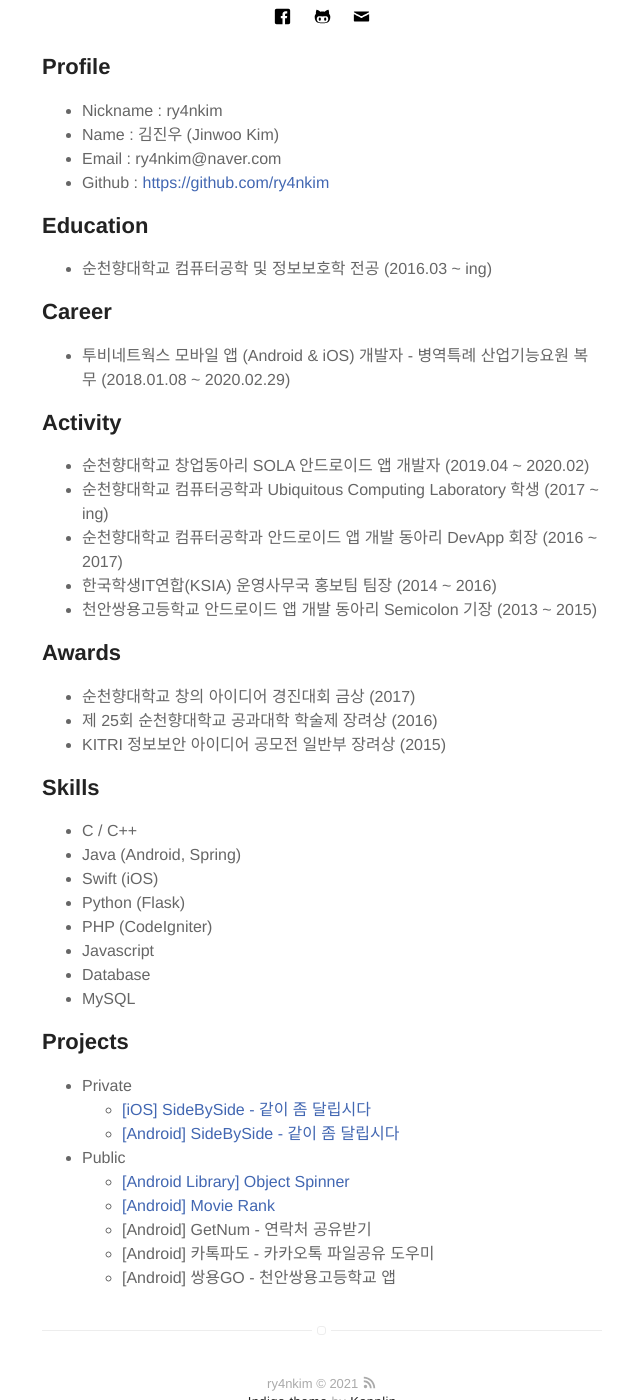
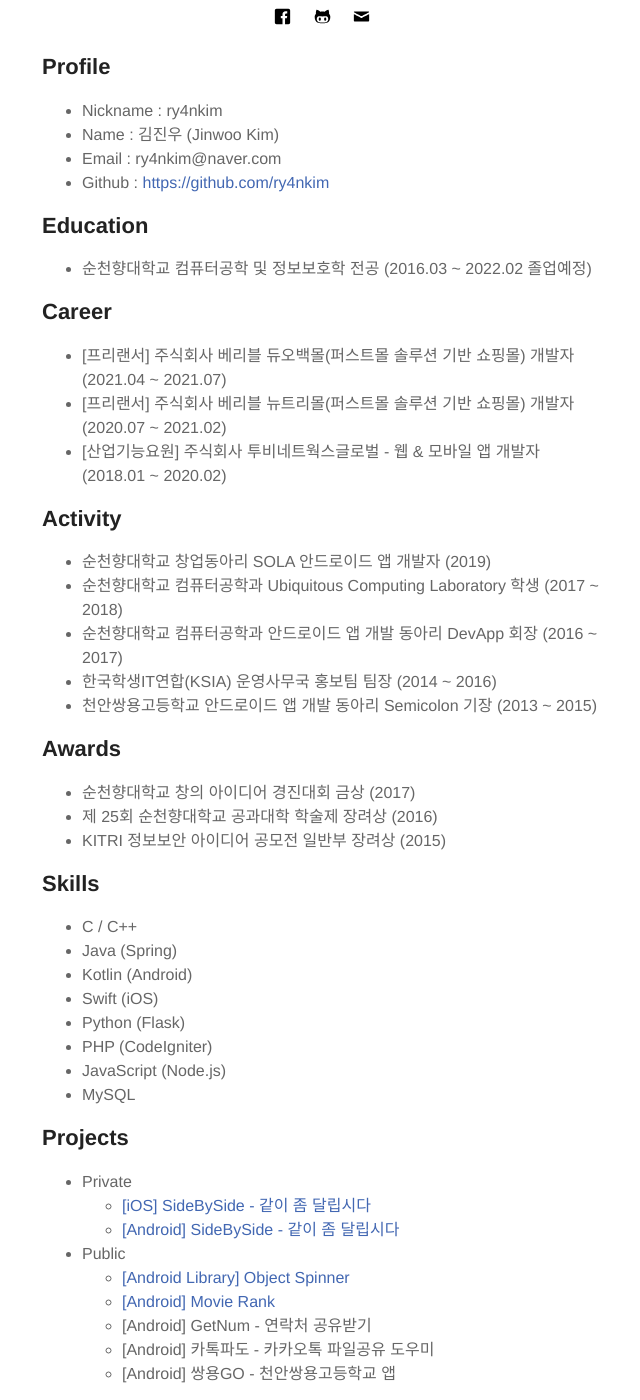
Before and after one commit to ry4nkim/ry4nkim.github.io, a Jekyll site: the page built from about.md, in a window 1280 px wide and 1400 px high, scrolled down 450 px. Shown: the whole window, without its empty margins (318-958 px from the left). Built offline with Jekyll 4.4.1, drawn with Linux system fonts in a browser that asks for light colours.

Commit message:
211121. ry4nkim. Update About

```diff
--- a/about.md
+++ b/about.md
@@ -13,18 +13,20 @@
 
 <h2>Education</h2>
 <ul>
-  <li>순천향대학교 컴퓨터공학 및 정보보호학 전공 (2016.03 ~ ing)</li>
+  <li>순천향대학교 컴퓨터공학 및 정보보호학 전공 (2016.03 ~ 2022.02 졸업예정)</li>
 </ul>
 
 <h2>Career</h2>
 <ul>
-  <li>투비네트웍스 모바일 앱 (Android & iOS) 개발자 - 병역특례 산업기능요원 복무 (2018.01.08 ~ 2020.02.29)</li>
+  <li>[프리랜서] 주식회사 베리블 듀오백몰(퍼스트몰 솔루션 기반 쇼핑몰) 개발자 (2021.04 ~ 2021.07)</li>
+  <li>[프리랜서] 주식회사 베리블 뉴트리몰(퍼스트몰 솔루션 기반 쇼핑몰) 개발자 (2020.07 ~ 2021.02)</li>
+  <li>[산업기능요원] 주식회사 투비네트웍스글로벌 - 웹 & 모바일 앱 개발자 (2018.01 ~ 2020.02)</li>
 </ul>
 
 <h2>Activity</h2>
 <ul>
-  <li>순천향대학교 창업동아리 SOLA 안드로이드 앱 개발자 (2019.04 ~ 2020.02)</li>
-  <li>순천향대학교 컴퓨터공학과 Ubiquitous Computing Laboratory 학생 (2017 ~ ing)</li>
+  <li>순천향대학교 창업동아리 SOLA 안드로이드 앱 개발자 (2019)</li>
+  <li>순천향대학교 컴퓨터공학과 Ubiquitous Computing Laboratory 학생 (2017 ~ 2018)</li>
   <li>순천향대학교 컴퓨터공학과 안드로이드 앱 개발 동아리 DevApp 회장 (2016 ~ 2017)</li>
   <li>한국학생IT연합(KSIA) 운영사무국 홍보팀 팀장 (2014 ~ 2016)</li>
   <li>천안쌍용고등학교 안드로이드 앱 개발 동아리 Semicolon 기장 (2013 ~ 2015)</li>
@@ -40,12 +42,12 @@
 <h2>Skills</h2>
 <ul class="skill-list">
   <li>C / C++</li>
-  <li>Java (Android, Spring)</li>
+  <li>Java (Spring)</li>
+  <li>Kotlin (Android)</li>
   <li>Swift (iOS)</li>
   <li>Python (Flask)</li>
   <li>PHP (CodeIgniter)</li>
-  <li>Javascript</li>
-  <li>Database</li>
+  <li>JavaScript (Node.js)</li>
   <li>MySQL</li>
 </ul>
 
```
